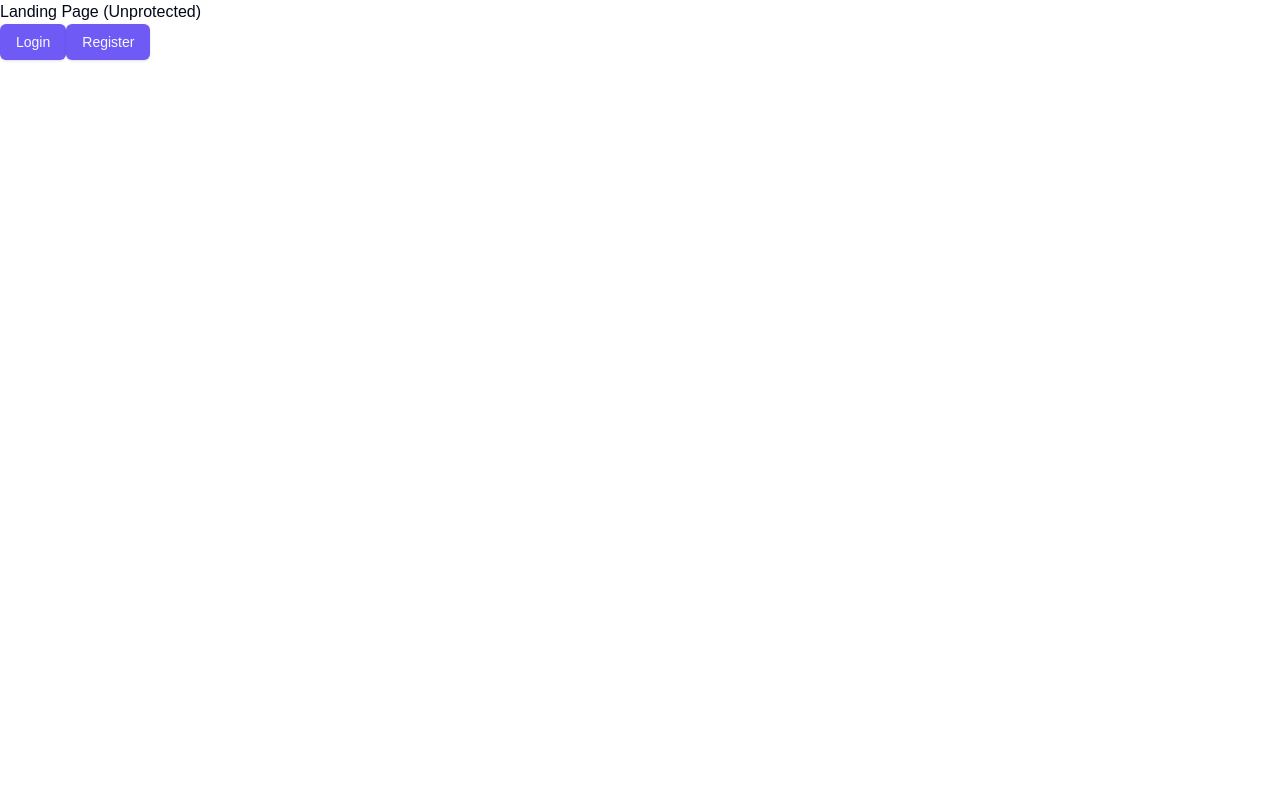
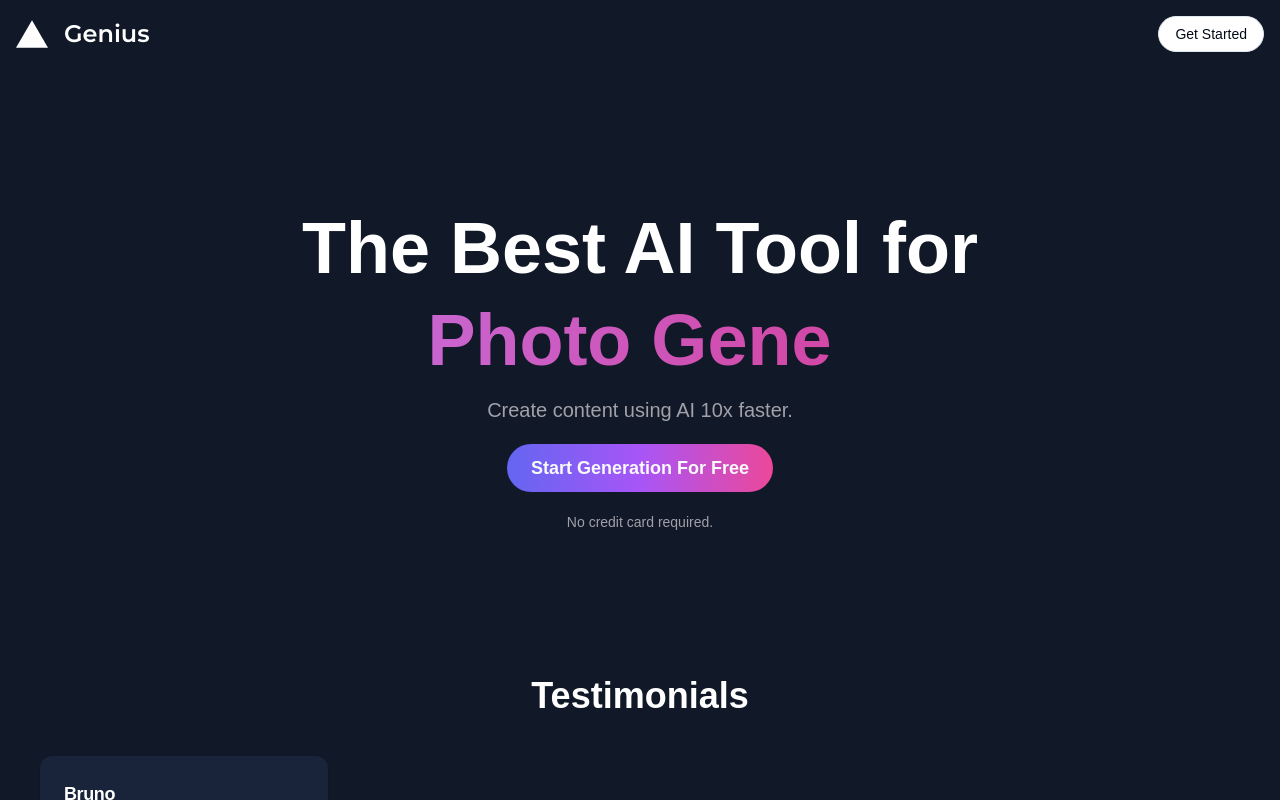
Before and after one commit to bruneltz/ai-saas, a Next.js app: page / in a window 1280 px wide. Built offline with nearby package versions, Linux system fonts and the light colour scheme; no server answers.

Commit message:
added landing page

```diff
--- /dev/null
+++ b/app/(landing)/layout.tsx
@@ -0,0 +1,11 @@
+import React from "react";
+
+export default function LandingLayout({ children } : { children: React.ReactNode }) {
+    return (
+        <main className="h-full bg-[#111827] overflow-auto">
+            <div className="mx-auto max-w-screen-xl h-full">
+                {children}
+            </div>
+        </main>
+    );
+}
--- a/app/(landing)/page.tsx
+++ b/app/(landing)/page.tsx
@@ -1,22 +1,13 @@
-import { Button } from "@/components/ui/button";
-import Link from "next/link";
+import LandingContent from "@/components/landing-content";
+import LandingHero from "@/components/landing-hero";
+import LandingNavbar from "@/components/landing-navbar";
 
 export default function LandingPage() {
     return (
-        <div>
-            Landing Page (Unprotected)
-            <div>
-                <Link href={"/sign-in"}>
-                    <Button>
-                        Login
-                    </Button>
-                </Link>
-                <Link href={"/sign-up"}>
-                    <Button>
-                        Register
-                    </Button>
-                </Link>
-            </div>
+        <div className="h-full">
+            <LandingNavbar />
+            <LandingHero />
+            <LandingContent />
         </div>
     )
 }
--- /dev/null
+++ b/components/landing-content.tsx
@@ -0,0 +1,39 @@
+"use client"
+
+import { Card, CardContent, CardHeader, CardTitle } from "./ui/card"
+
+const testimonials = [
+    {
+        name: "Bruno",
+        avatar: "B",
+        title: "Software Engineer",
+        description: "This is the best application I've used!"
+    }
+]
+
+export default function LandingContent() {
+    return(
+        <div className="px-10 pb-20">
+            <h2 className="text-center text-4xl text-white font-extrabold mb-10">
+                Testimonials
+            </h2>
+            <div className="grid grid-cols-1 sm:grid-cols-2 md:grid-cols-3 lg:grid-cols-4 gap-4">
+                {testimonials.map((item) => (
+                    <Card key={item.description} className="bg-[#192339] border-none text-white">
+                        <CardHeader>
+                            <CardTitle className="flex items-center gap-x-2">
+                                <div>
+                                    <p className="text-lg">{item.name}</p>
+                                    <p className="text-zinc-400 text-sm">{item.title}</p>
+                                </div>
+                            </CardTitle>
+                            <CardContent className="pt-4 px-0">
+                                {item.description}
+                            </CardContent>
+                        </CardHeader>
+                    </Card>
+                ))}
+            </div>
+        </div>
+    )
+}
--- /dev/null
+++ b/components/landing-hero.tsx
@@ -0,0 +1,47 @@
+"use client"
+
+import { useAuth } from "@clerk/nextjs";
+import Link from "next/link";
+import Typewriter from "typewriter-effect"
+import { Button } from "./ui/button";
+
+export default function LandingHero() {
+    // useAuth is supported in client sides
+    const { isSignedIn } = useAuth();
+
+    return (
+        <div className="text-white font-bold py-36 text-center space-y-5">
+            <div className="text-4xl sm:text-5xl md:text-6xl lg:text-7xl space-y-5 font-extrabold">
+                <h1> The Best AI Tool for</h1>
+                <div className="text-transparent bg-clip-text bg-gradient-to-r from-purple-400 to-pink-600">
+                    <Typewriter
+                        options={{
+                            strings: [
+                                "Chatbot.",
+                                "Photo Generation.",
+                                "Code Generation.",
+                                "Music Generation.",
+                                "Video Generation.",
+                            ],
+                            autoStart: true,
+                            loop: true
+                        }}
+                    />
+                </div>
+            </div>
+            <div className="text-sm md:text-xl font-light text-zinc-400">
+                Create content using AI 10x faster.
+            </div>
+            <div>
+                <Link href={isSignedIn ? "/dashboard" : "/sign-up"}>
+                    <Button variant="premium" className="md:text-lg p-4 md:p-6 rounded-full font-semibold">
+                        Start Generation For Free
+                    </Button>
+                </Link>
+            </div>
+            <div className="text-zinc-400 text-xs md:text-sm font-normal">
+                No credit card required.
+            </div>
+        </div>
+    )
+}
--- /dev/null
+++ b/components/landing-navbar.tsx
@@ -0,0 +1,42 @@
+"use client"
+
+import { cn } from "@/lib/utils"
+import { useAuth } from "@clerk/nextjs"
+import { Montserrat } from "next/font/google"
+import Image from "next/image"
+import Link from "next/link"
+import { Button } from "./ui/button"
+
+const font = Montserrat({
+    weight: "600",
+    subsets: ["latin"]
+})
+
+export default function LandingNavbar() {
+    // useAuth is supported in client sides
+    const { isSignedIn } = useAuth();
+
+    return (
+        <nav className="p-4 bg-transparent flex items-center justify-between">
+            <Link href="/" className="flex items-center">
+                <div className="relative size-8 mr-4">
+                    <Image
+                        fill
+                        alt="Logo"
+                        src="/vercel.svg"
+                    />
+                </div>
+                <h1 className={cn("text-2xl font-bold text-white", font.className)}>
+                    Genius
+                </h1>
+            </Link>
+            <div className="flex items-center gap-x-2">
+                <Link href={isSignedIn ? "/dashboard" : "/sign-up"}>
+                    <Button variant="outline" className="rounded-full">
+                        Get Started
+                    </Button>
+                </Link>
+            </div>
+        </nav>
+    )
+}
--- a/package.json
+++ b/package.json
@@ -35,6 +35,7 @@
     "stripe": "^17.3.1",
     "tailwind-merge": "^2.5.4",
     "tailwindcss-animate": "^1.0.7",
+    "typewriter-effect": "^2.21.0",
     "zod": "^3.23.8",
     "zustand": "^5.0.1"
   },
```
Also changed, not shown: 1 other file (tests, documents, lock files or other folders).
